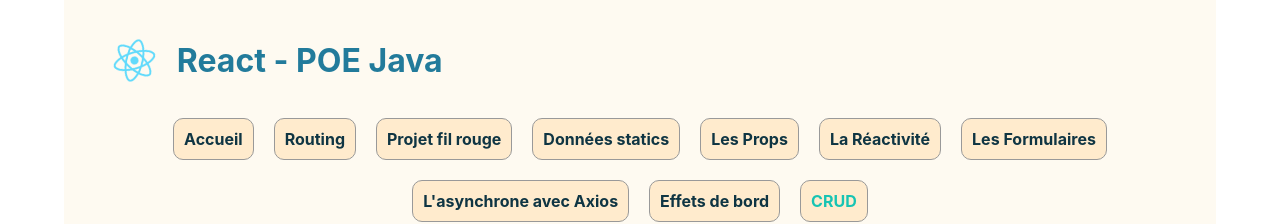
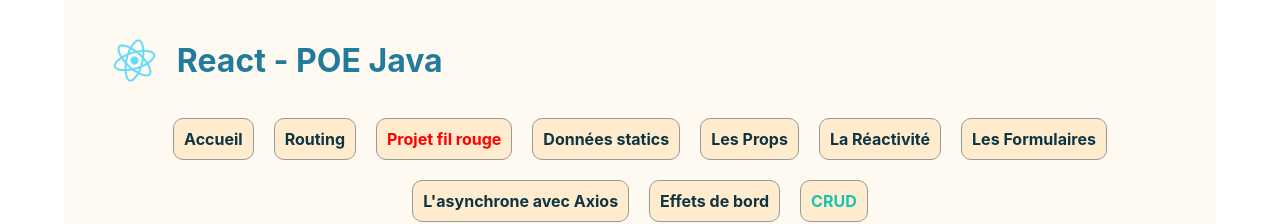
Before and after one commit to Maeglin1908/2022-07-18-react-redux, a React (Create React App) app in the folder react-poe-java/: page /crud in a window 1280 px wide. Shown: the top 224 px of the page. Built offline with nearby package versions, Linux system fonts and the light colour scheme; data requests are answered from the project's data file.

Commit message:
Add color Red to "Projet Fil Rouge" in Navigation

```diff
--- a/react-poe-java/src/components/Navigation.js
+++ b/react-poe-java/src/components/Navigation.js
@@ -12,7 +12,9 @@ const Navigation = () => {
                     <NavLink to="/routing">Routing</NavLink>
                 </li>
                 <li>
-                    <NavLink to="/projet">Projet fil rouge</NavLink>
+                    <NavLink style={{ color: "red" }} to="/projet">
+                        Projet fil rouge
+                    </NavLink>
                 </li>
                 <li>
                     <NavLink to="/statics">Données statics</NavLink>
```
